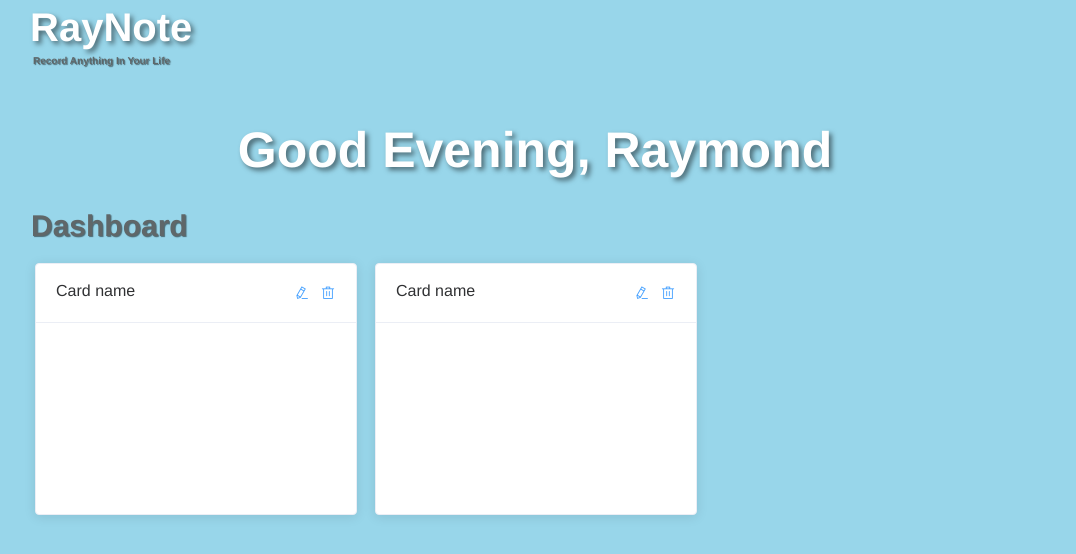
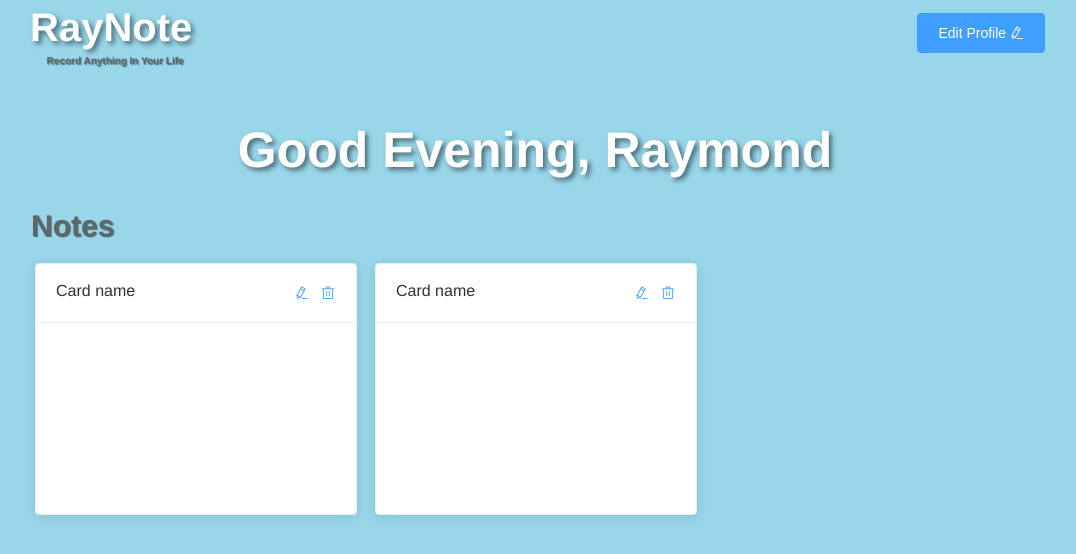
Before and after one commit to raymondlee2020/RayNote, a Vue app in the folder RayNote/ClientApp/: page /Dashboard in a window 1280 px wide. Shown: the top 554 px of the page, without its empty margins (105-1181 px from the left). Built offline with nearby package versions, Linux system fonts and the light colour scheme.

Commit message:
feat(Components):Add edit profile button

```diff
--- a/RayNote/ClientApp/src/components/SmallLogo.vue
+++ b/RayNote/ClientApp/src/components/SmallLogo.vue
@@ -1,7 +1,13 @@
 <template>
   <div class="small-logo-root">
-    <div class="logo">RayNote</div>
-    <div class="slogan">Record Anything In Your Life</div>
+    <div>
+      <div class="logo">RayNote</div>
+      <div class="slogan">Record Anything In Your Life</div>
+    </div>
+    <el-button class="edit" type="primary">
+      Edit Profile
+      <i class="el-icon-edit"></i>
+    </el-button>
   </div>
 </template>
 
@@ -18,9 +24,11 @@ export default {
 .small-logo-root {
   width: 100%;
   display: flex;
-  flex-direction: column;
-  align-items: flex-start;
-  > .logo {
+  flex-direction: row;
+  align-items: center;
+  justify-content: space-between;
+  margin-bottom: 35px;
+  .logo {
     color: #fff;
     font-size: 40px;
     font-weight: 700;
@@ -28,21 +36,23 @@ export default {
     margin-bottom: 8px;
     margin: 5px;
   }
-  > .slogan {
+  .slogan {
     color: $grey;
     font-size: 10px;
     font-weight: 700;
     text-shadow: 1px 1px 1px rgba(0, 0, 0, 0.5);
-    margin-bottom: 35px;
     margin-left: 8px;
+  }
+  > .edit {
+    float: right;
   }
 }
 @media screen and (max-width: 768px) {
   .small-logo-root {
-    > .logo {
+    .logo {
       font-size: 30px;
     }
-    > .slogan {
+    .slogan {
       text-shadow: 0.1px 0.1px 0.1px rgba(0, 0, 0, 0.5);
     }
   }
--- a/RayNote/ClientApp/src/views/Dashboard.vue
+++ b/RayNote/ClientApp/src/views/Dashboard.vue
@@ -2,7 +2,7 @@
   <div class="dashboard-root">
     <SmallLogo />
     <GreetBar />
-    <div class="title">Dashboard</div>
+    <div class="title">Notes</div>
     <el-row :gutter="20" class="notes">
       <el-col :xs="24" :sm="12" :md="12" :lg="8" :xl="8">
         <el-card class="note">
```
